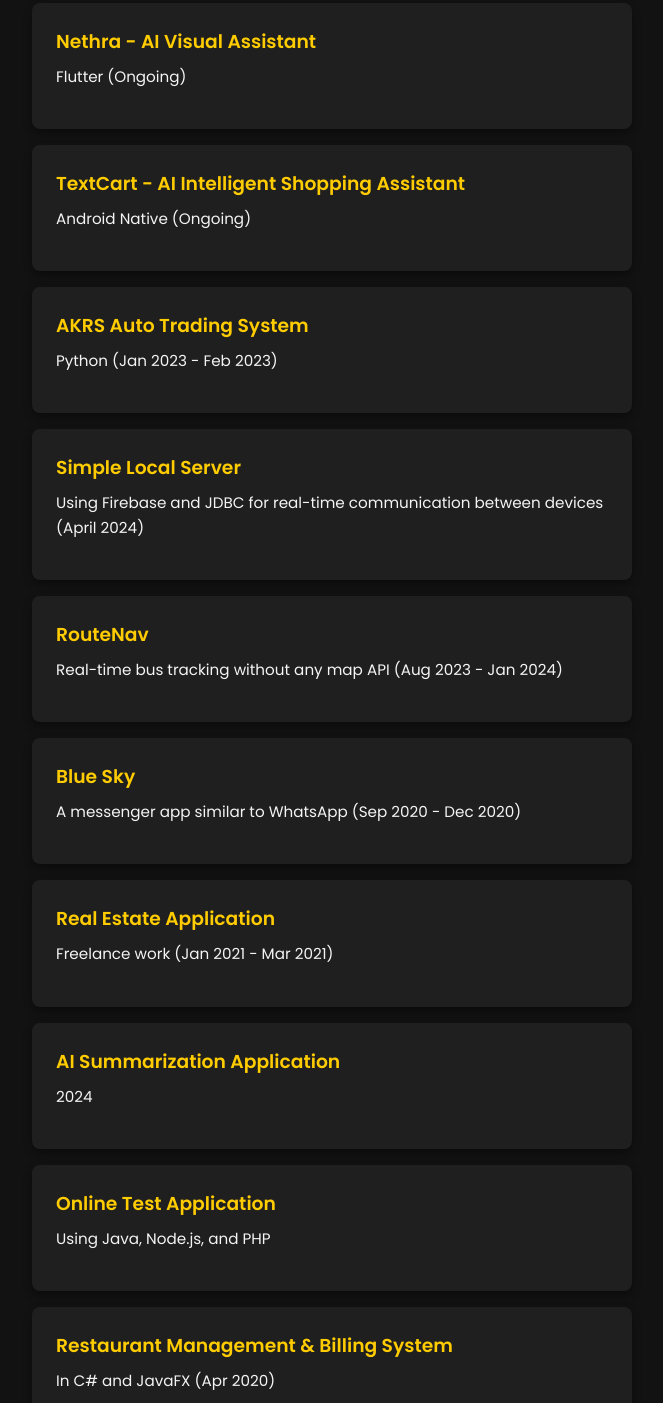
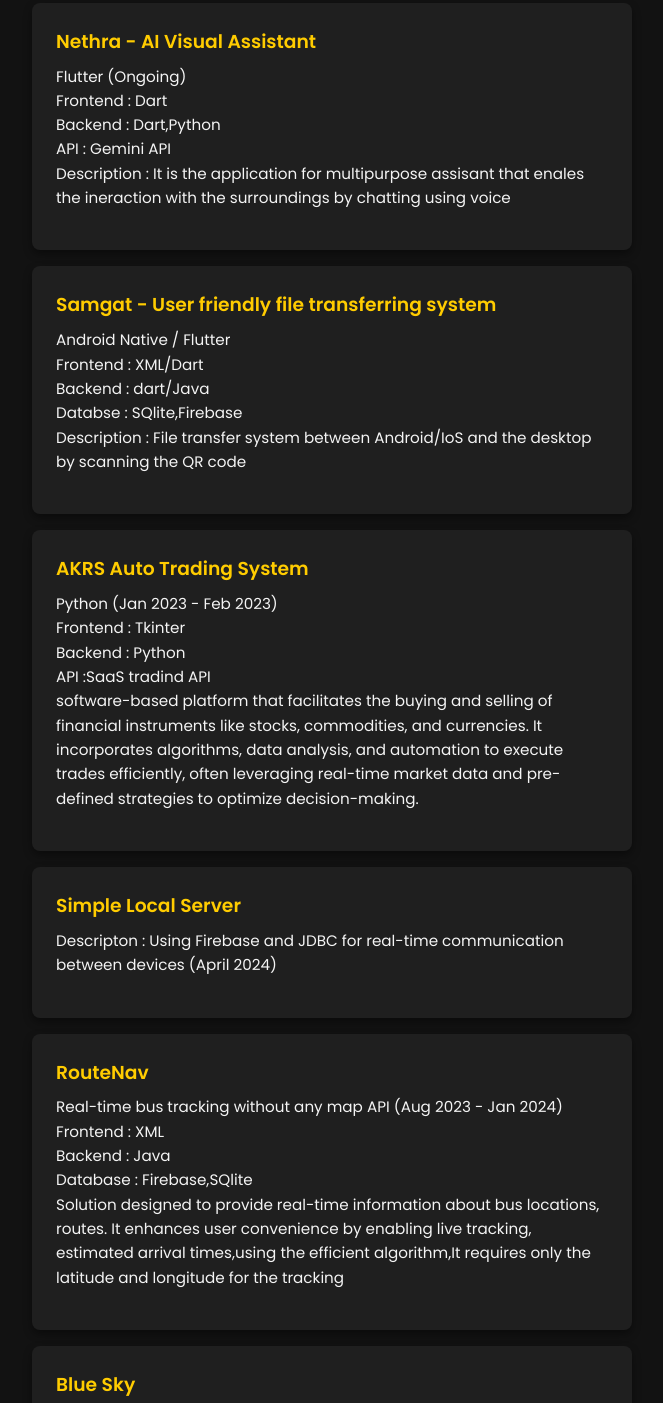
Before and after one commit to akranjithkumar/portfolio, a plain HTML site: page index.html in a window 1280 px wide. Shown: the part 1635-3038 px from the top of the page, without its empty margins (308-971 px from the left). Drawn offline with Linux system fonts and the light colour scheme.

Commit message:
Update index.html

```diff
--- a/index.html
+++ b/index.html
@@ -266,8 +266,6 @@
             <li>Flutter</li>
             <li>UI/UX Design</li>
             <li>Firebase</li>
-            <li>RESTful APIs</li>
-            <li>Git & GitHub</li>
             <li>SQLite</li>
             <li>LLM</li>
             <li>Java</li>
@@ -279,39 +277,40 @@
     </section>
 
     <!-- Projects Section -->
+
     <section class="projects" id="projects">
         <h2>Projects</h2>
         <div class="project-card">
             <h3>Nethra - AI Visual Assistant</h3>
-            <p>Flutter (Ongoing)</p>
+            <p>Flutter (Ongoing) <br> Frontend : Dart <br> Backend : Dart,Python <br> API : Gemini API<br> Description : It is the application for multipurpose assisant that enales the ineraction with the surroundings by chatting using voice</p>
         </div>
         <div class="project-card">
-            <h3>TextCart - AI Intelligent Shopping Assistant</h3>
-            <p>Android Native (Ongoing)</p>
+            <h3>Samgat - User friendly file transferring system</h3>
+            <p>Android Native / Flutter <br>Frontend : XML/Dart<br>Backend : dart/Java <br> Databse : SQlite,Firebase <br>Description : File transfer system between Android/IoS and the desktop by scanning the QR code</p>
         </div>
         <div class="project-card">
             <h3>AKRS Auto Trading System</h3>
-            <p>Python (Jan 2023 - Feb 2023)</p>
+            <p>Python (Jan 2023 - Feb 2023)<br>Frontend : Tkinter<br>Backend : Python<br>API :SaaS tradind API<br> software-based platform that facilitates the buying and selling of financial instruments like stocks, commodities, and currencies. It incorporates algorithms, data analysis, and automation to execute trades efficiently, often leveraging real-time market data and pre-defined strategies to optimize decision-making.<BR</p>
         </div>
         <div class="project-card">
             <h3>Simple Local Server</h3>
-            <p>Using Firebase and JDBC for real-time communication between devices (April 2024)</p>
+            <p>Descripton : Using Firebase and JDBC for real-time communication between devices (April 2024)</p>
         </div>
         <div class="project-card">
             <h3>RouteNav</h3>
-            <p>Real-time bus tracking without any map API (Aug 2023 - Jan 2024)</p>
+            <p>Real-time bus tracking without any map API (Aug 2023 - Jan 2024)<br>Frontend : XML<br>Backend : Java <br>Database : Firebase,SQlite<br>Solution designed to provide real-time information about bus locations, routes. It enhances user convenience by enabling live tracking, estimated arrival times,using the efficient algorithm,It requires only the latitude and longitude for the tracking</p>
         </div>
         <div class="project-card">
             <h3>Blue Sky</h3>
-            <p>A messenger app similar to WhatsApp (Sep 2020 - Dec 2020)</p>
+            <p>A messenger app similar to WhatsApp (Sep 2020 - Dec 2020)<br>Frontend : XML<br>Backend:Java/Node-JS<br>Database:Firebase,Sqlite,Firebase Authentication<br>Description : A simple messaging application that uses the realtime database that enables the interaction with the applicaion with the features like Authentication,Phone authentication,Text messaging ,Profile update ect...</p>
         </div>
         <div class="project-card">
             <h3>Real Estate Application</h3>
-            <p>Freelance work (Jan 2021 - Mar 2021)</p>
+            <p>Freelance work (Jan 2021 - Mar 2021)<br>Frontend : XML<br>Backend : Java <br>Database : SQlite<br>Description : The real estate application helps to manage the data of nearly 900 houses by storing the data like status,client name,address,contct number, with the calling option.<br></p>
         </div>
         <div class="project-card">
-            <h3>AI Summarization Application</h3>
-            <p>2024</p>
+            <h3>AI automobile Diagonasis sheet summarizer Application</h3>
+            <p>2024<br>Frontend : Tkinter<br>Backend : Python <br>Description : This is the tools that summarizes the lengthy PDF and it is highly customizable according tho the industry needs</p>
         </div>
         <div class="project-card">
             <h3>Online Test Application</h3>
@@ -319,7 +318,7 @@
         </div>
         <div class="project-card">
             <h3>Restaurant Management & Billing System</h3>
-            <p>In C# and JavaFX (Apr 2020)</p>
+            <p>Apr 2020<br>Frontend : Swing<br>Backend : Java <br>Database : SQlite<br>Description : It is the desktop application that helps to mamage the restaurant with billing system,It stores the food items data,process it accrding to the input and prints the bill and with authentication features</p>
         </div>
         <div class="project-card">
             <h3>Brick and Ball Game</h3>
@@ -327,7 +326,7 @@
         </div>
         <div class="project-card">
             <h3>Note Making Application</h3>
-            <p>(Feb 2020)</p>
+            <p>Android (Feb 2020)</p>
         </div>
       </section>
 
```
